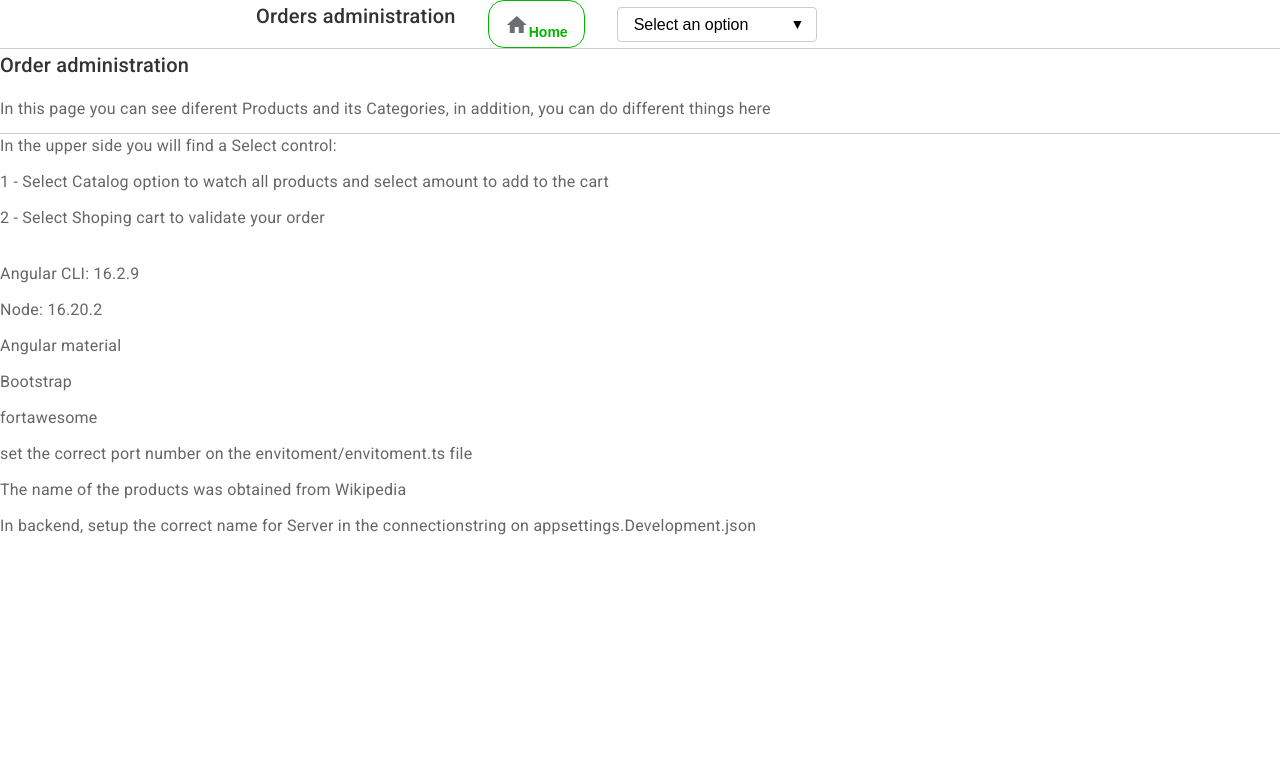
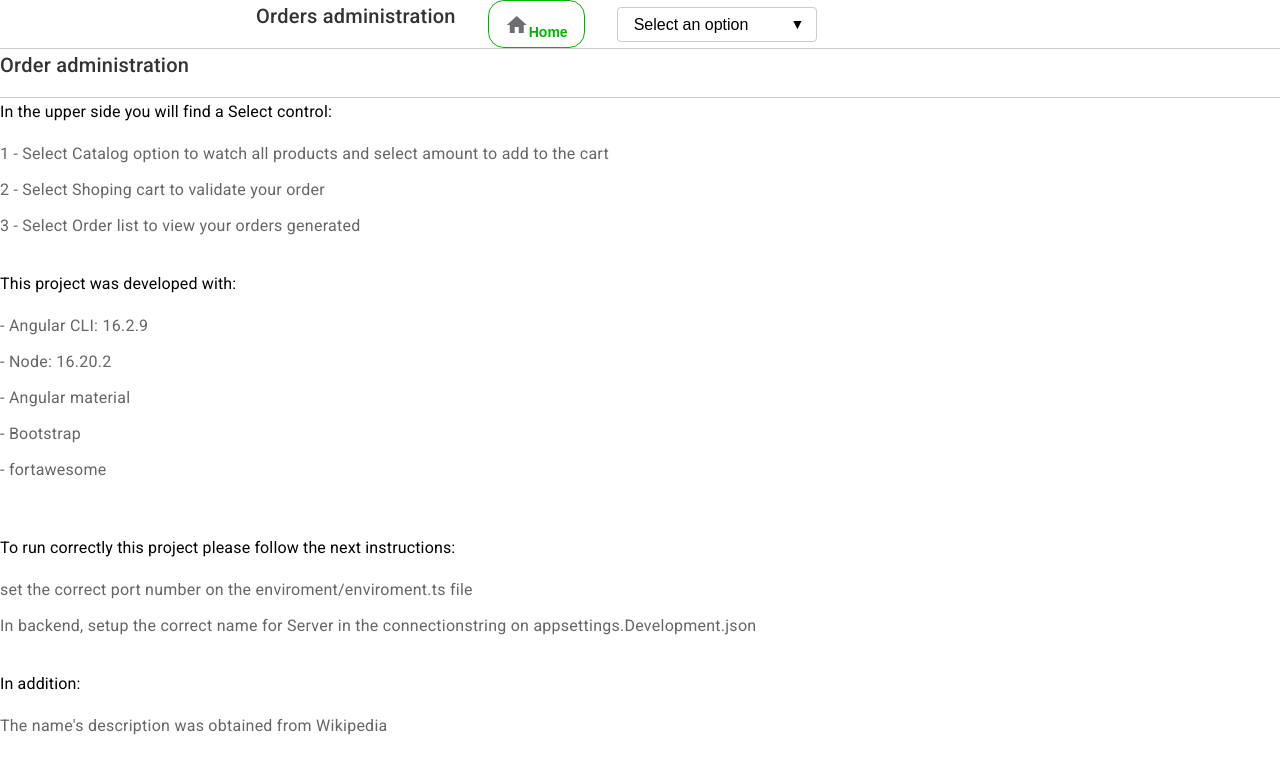
Before and after one commit to ccmmasi2/OrderApp, an Angular app in the folder orderadminangular/: page / in a window 1280 px wide. Shown: the top 774 px of the page. Built offline with nearby package versions, Linux system fonts and the light colour scheme.

Commit message:
additional notes

```diff
--- a/orderadminangular/src/app/modules/home/home/home.component.html
+++ b/orderadminangular/src/app/modules/home/home/home.component.html
@@ -1,21 +1,26 @@
 <div class="matrix-info">
     <h2>Order administration</h2>
     <p>
-      In this page you can see diferent Products and its Categories, in addition, you can do different things here
-    </p>
     <div class="separator"></div>
     <div>
-      <p>In the upper side you will find a Select control:</p>
+      <h3>In the upper side you will find a Select control:</h3>
       <p>1 - Select Catalog option to watch all products and select amount to add to the cart</p>
       <p>2 - Select Shoping cart to validate your order</p>
+      <p>3 - Select Order list to view your orders generated</p>
       <br>
-      <p>Angular CLI: 16.2.9</p>
-      <p>Node: 16.20.2 </p>
-      <p>Angular material</p>
-      <p>Bootstrap</p>
-      <p>fortawesome</p>
-      <p>set the correct port number on the envitoment/envitoment.ts file</p>
-      <p>The name of the products was obtained from Wikipedia</p>
+      <h3>This project was developed with:</h3>
+      <p>- Angular CLI: 16.2.9</p>
+      <p>- Node: 16.20.2 </p>
+      <p>- Angular material</p>
+      <p>- Bootstrap</p>
+      <p>- fortawesome</p>
+      <br>
+      <br>
+      <h3>To run correctly this project please follow the next instructions:</h3>
+      <p>set the correct port number on the enviroment/enviroment.ts file</p>
       <p>In backend, setup the correct name for Server in the connectionstring on appsettings.Development.json</p>
+      <br>
+      <h3>In addition:</h3>
+      <p>The name's description was obtained from Wikipedia</p>
     </div>
 </div>
```
Also changed, not shown: 1 other file (tests, documents, lock files or other folders).
